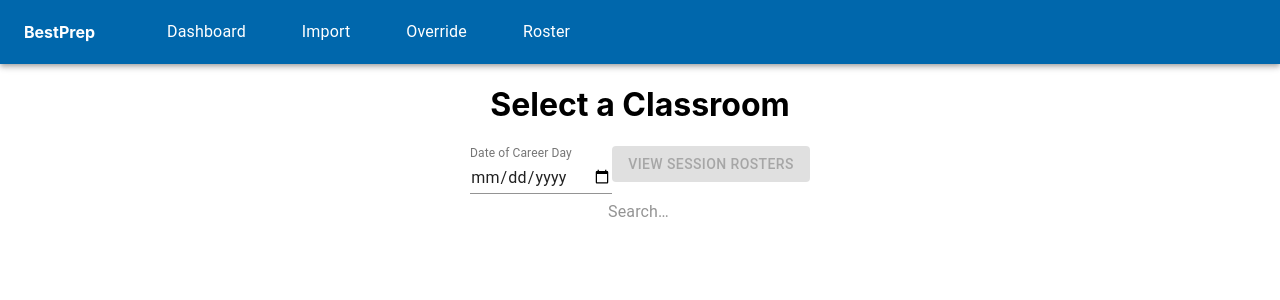
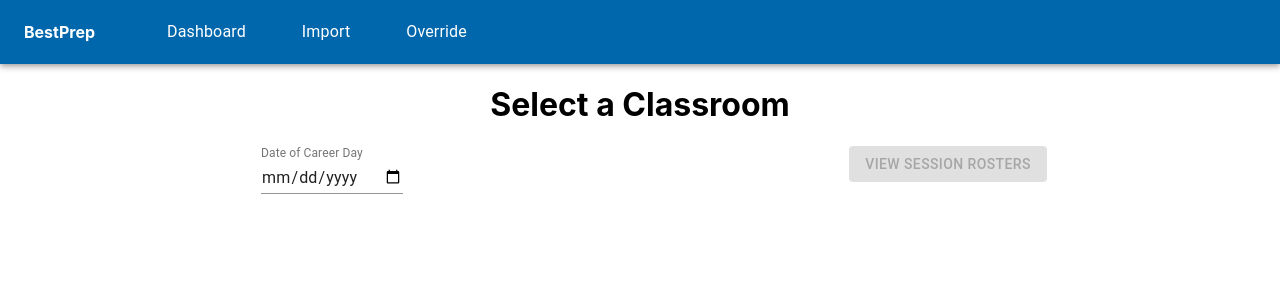
Before and after one commit to Best-Prep/bp-matching, a React (Create React App) app in the folder client/: page /override in a window 1280 px wide. Shown: the top 300 px of the page. Built offline with nearby package versions, Linux system fonts and the light colour scheme.

Commit message:
Some minor styling changes to steps and override page

```diff
--- a/client/src/components/molecules/navbar/navbar.js
+++ b/client/src/components/molecules/navbar/navbar.js
@@ -13,7 +13,6 @@ const NavBar = () => {
                 <NavBarItem label="Dashboard" linkTo="/dashboard"/>
                 <NavBarItem label="Import" linkTo="/import"/>
                 <NavBarItem label="Override" linkTo="/Override"/>
-                <NavBarItem label="Roster" linkTo="/Roster"/>
             </ListItem>
         </List>
     )
--- a/client/src/components/molecules/subject_card/SubjectCard.js
+++ b/client/src/components/molecules/subject_card/SubjectCard.js
@@ -27,7 +27,9 @@ const SubjectCard = (props) => {
                     label="Subject"
                     value={props.subjectName}
                     onChange={(event) => props.handleChange(event, props.index)}
-
+                    InputProps={{
+                        readOnly: true,
+                      }}
                 />
                 <TextField
                     name="seats"
--- a/client/src/components/organisms/steps/step2.js
+++ b/client/src/components/organisms/steps/step2.js
@@ -6,6 +6,7 @@ import Icon from '@material-ui/core/Icon';
 import IconButton from '@material-ui/core/IconButton';
 import AddIcon from '@material-ui/icons/Add';
 import Button from '@material-ui/core/Button';
+import { Hidden } from '@material-ui/core';
 
 //TODO: styling and also create a local variable to hold the values of the subject cards, that way the screen doesnt have to rerender every time
 //TODO: Add uniq id to subject when new one is added
--- a/client/src/components/organisms/steps/step3.js
+++ b/client/src/components/organisms/steps/step3.js
@@ -46,6 +46,7 @@ const Step3 = (props) => {
                         <>
                             <Typography>{registeringClass.teacher.firstName + ' ' + registeringClass.teacher.lastName}</Typography>
                             <Typography variant="h6" component="h6">{registeringClass.school.name}</Typography>
+
                             <TextField
                                 name="seats"
                                 label="Seats"
@@ -54,6 +55,7 @@ const Step3 = (props) => {
                                 value={registeringClass.sessions[registeringClass.sessions.findIndex(session => session.name === subject.name)].seats}
                                 onChange={e => props.handleChange(e,subject.id,registeringClass.id)}
                             />
+
                         </>
                     )
                 })}
@@ -73,7 +75,7 @@ const Step3 = (props) => {
                         aria-controls={"panel"+ subject.id + "bh-content"}
                         id={"panel" + subject.id + "bh-header"}
                     >
-                        <Typography className={classes.heading}>{subject.name}</Typography>
+                        <Typography className={classes.heading} style={{fontWeight: 'bold'}}>{subject.name}</Typography>
                         <Typography className={classes.secondaryHeading}>Total Seats:&nbsp;{subject.seats} </Typography>
                         <Typography className={classes.secondaryHeading}>&nbsp; &nbsp; Available Seats:&nbsp; </Typography>
                     </ExpansionPanelSummary>
--- a/client/src/components/pages/override.js
+++ b/client/src/components/pages/override.js
@@ -10,6 +10,7 @@ import axios from 'axios';
 import { Link } from 'react-router-dom';
 import Button from "@material-ui/core/Button";
 import {TextField} from '@material-ui/core';
+
 const UseStyles = makeStyles(theme => ({
     root: {
       flexGrow: 1,
@@ -54,7 +55,9 @@ const Override = (props) => {
         </div>
         <h1>Select a Classroom</h1>
 
-        <Container style={{marginBottom: 20}}>
+      <Container>
+        <Grid container style={{marginBottom: 20, marginTop: 20, alignContent: 'center'}}>
+          <Grid item sm={6}>
           <TextField
               id="date"
               label="Date of Career Day"
@@ -65,12 +68,16 @@ const Override = (props) => {
                 shrink: true,
               }}
           />
+          </Grid>
+          <Grid item sm={6}>
           <Button variant="contained" color="primary" className={classes.button} disabled={careerDayId === ""}><Link to={"/roster/" + careerDayId} style={{textDecoration: 'none', color:"inherit"}}>View Session Rosters</Link></Button>
-          <SearchBar handleChange = {handleChange}/>
+          </Grid>
+          </Grid>
+          </Container>
+          {/* <SearchBar handleChange = {handleChange}/> */}
           {/* <input type="text" className="input" placeholder="Search..." />
           <ul>
           </ul> */}
-        </Container>
         <div style={{marginBottom:70, width: '80%', margin:'auto'}}>
           <Grid container spacing={6} className={classes.rootGrid}>
             {dataCopy.filter(e => e.school.name.toUpperCase().includes(searchField.toUpperCase())||  (e.teacher.firstName + e.teacher.lastName).toUpperCase().includes(searchField.toUpperCase()) ).map((item, index) => {
```
